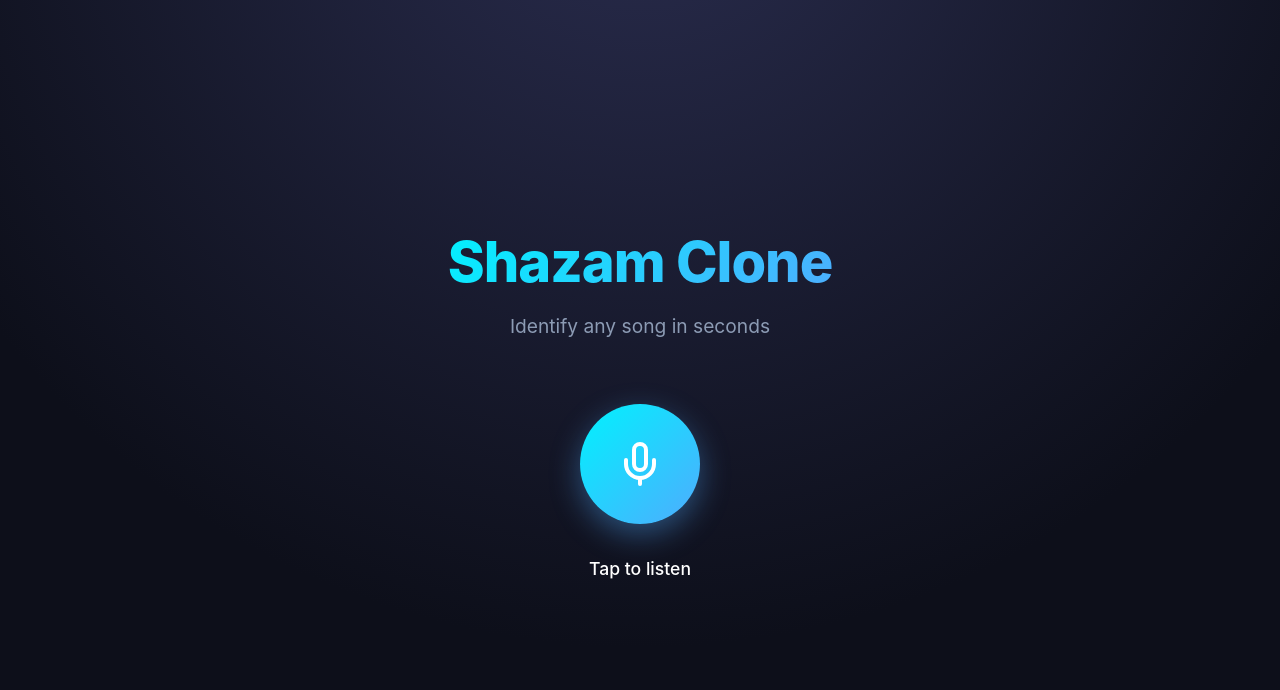
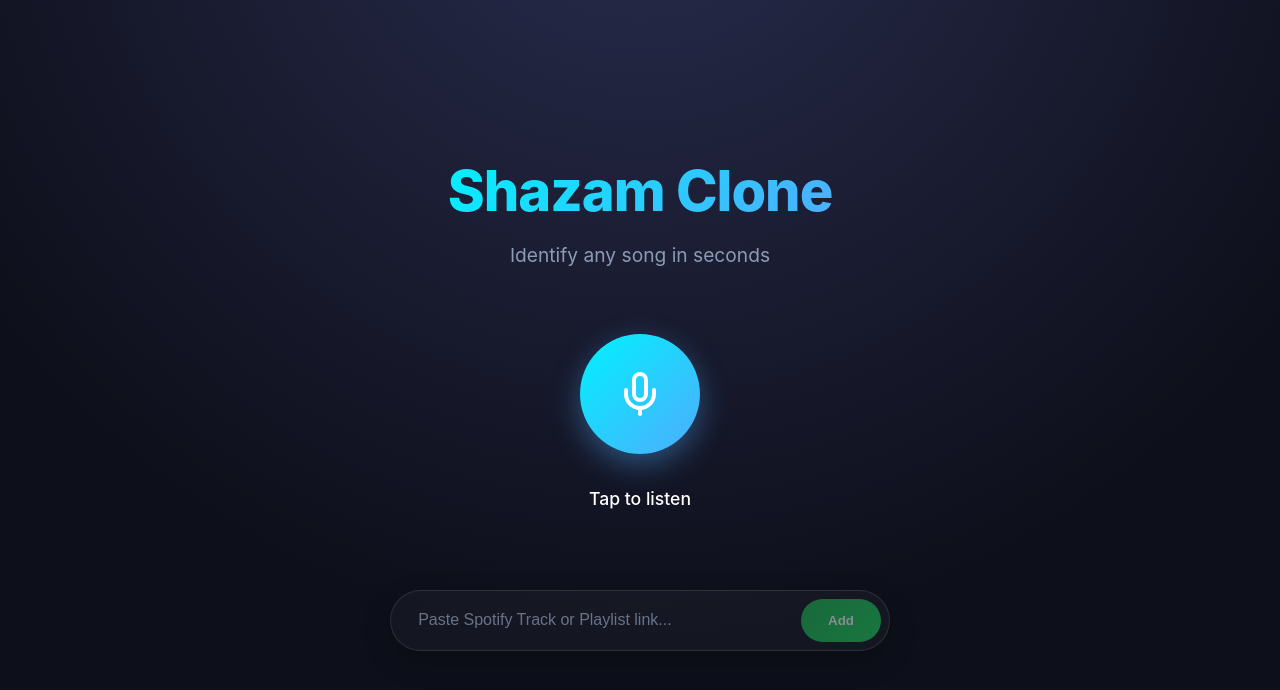
Before and after one commit to Sra1o/shazam-clone, a React (Vite) app in the folder frontend/: page / in a window 1280 px wide. Shown: the top 690 px of the page. Built offline with nearby package versions, Linux system fonts and the light colour scheme.

Commit message:
Spotify Link UI

```diff
--- a/frontend/src/App.tsx
+++ b/frontend/src/App.tsx
@@ -6,6 +6,11 @@ function App() {
   const [isProcessing, setIsProcessing] = useState(false);
   const [result, setResult] = useState<any>(null);
   const [error, setError] = useState<string | null>(null);
+
+  // Spotify Ingestion State
+  const [spotifyUrl, setSpotifyUrl] = useState('');
+  const [ingestStatus, setIngestStatus] = useState<'idle' | 'loading' | 'success' | 'error'>('idle');
+  const [ingestMessage, setIngestMessage] = useState('');
 
   const mediaRecorderRef = useRef<MediaRecorder | null>(null);
   const audioChunksRef = useRef<BlobPart[]>([]);
@@ -93,6 +98,41 @@ function App() {
     }
   };
 
+  const handleSpotifyIngest = async () => {
+    if (!spotifyUrl) return;
+    setIngestStatus('loading');
+    setIngestMessage('');
+
+    try {
+      const apiUrl = import.meta.env.VITE_API_URL || 'http://localhost:8000';
+      const response = await fetch(`${apiUrl}/ingest/spotify`, {
+        method: 'POST',
+        headers: { 'Content-Type': 'application/json' },
+        body: JSON.stringify({ url: spotifyUrl }),
+      });
+
+      const data = await response.json().catch(() => ({}));
+
+      if (!response.ok) {
+        throw new Error(data.detail || 'Failed to start ingestion');
+      }
+
+      setIngestStatus('success');
+      setIngestMessage(data.message);
+      setSpotifyUrl('');
+
+      // Clear success message after 5 seconds
+      setTimeout(() => {
+        setIngestStatus('idle');
+        setIngestMessage('');
+      }, 5000);
+
+    } catch (err: any) {
+      setIngestStatus('error');
+      setIngestMessage(err.message);
+    }
+  };
+
   return (
     <div className="app-container">
       <div>
@@ -133,6 +173,34 @@ function App() {
           {result.album && <div className="song-album">{result.album}</div>}
         </div>
       )}
+
+      {/* Spotify Ingestion Section */}
+      <div className="spotify-ingest-container">
+        <div className="spotify-input-wrapper">
+          <input
+            type="text"
+            className="spotify-input"
+            placeholder="Paste Spotify Track or Playlist link..."
+            value={spotifyUrl}
+            onChange={(e) => setSpotifyUrl(e.target.value)}
+            disabled={ingestStatus === 'loading'}
+          />
+          <button
+            className="spotify-btn"
+            onClick={handleSpotifyIngest}
+            disabled={!spotifyUrl || ingestStatus === 'loading'}
+          >
+            {ingestStatus === 'loading' ? <Loader2 className="animate-spin" size={20} /> : 'Add'}
+          </button>
+        </div>
+
+        {ingestMessage && (
+          <div className={`ingest-message ${ingestStatus}`}>
+            {ingestMessage}
+          </div>
+        )}
+      </div>
+
     </div>
   );
 }
--- a/frontend/src/index.css
+++ b/frontend/src/index.css
@@ -167,3 +167,89 @@ h1 {
   from { transform: rotate(0deg); }
   to { transform: rotate(360deg); }
 }
+
+.spotify-ingest-container {
+  margin-top: 3rem;
+  width: 100%;
+  max-width: 500px;
+  display: flex;
+  flex-direction: column;
+  gap: 1rem;
+  animation: slideUp 0.6s cubic-bezier(0.175, 0.885, 0.32, 1.275);
+}
+
+.spotify-input-wrapper {
+  display: flex;
+  gap: 0.5rem;
+  background: rgba(255, 255, 255, 0.03);
+  padding: 0.5rem;
+  border-radius: 50px;
+  border: 1px solid rgba(255, 255, 255, 0.1);
+  box-shadow: 0 10px 30px rgba(0, 0, 0, 0.2);
+  transition: all 0.3s ease;
+}
+
+.spotify-input-wrapper:focus-within {
+  border-color: rgba(79, 172, 254, 0.5);
+  box-shadow: 0 10px 30px rgba(79, 172, 254, 0.1);
+  background: rgba(255, 255, 255, 0.05);
+}
+
+.spotify-input {
+  flex: 1;
+  background: transparent;
+  border: none;
+  outline: none;
+  color: white;
+  padding: 0.8rem 1.2rem;
+  font-size: 1rem;
+}
+
+.spotify-input::placeholder {
+  color: #8c9bb4;
+  opacity: 0.7;
+}
+
+.spotify-btn {
+  background: linear-gradient(135deg, #1DB954 0%, #1ed760 100%);
+  border: none;
+  border-radius: 40px;
+  padding: 0 1.5rem;
+  color: white;
+  font-weight: 600;
+  cursor: pointer;
+  transition: all 0.2s ease;
+  display: flex;
+  align-items: center;
+  justify-content: center;
+  min-width: 80px;
+}
+
+.spotify-btn:hover:not(:disabled) {
+  transform: scale(1.05);
+  box-shadow: 0 5px 15px rgba(29, 185, 84, 0.4);
+}
+
+.spotify-btn:disabled {
+  opacity: 0.5;
+  cursor: not-allowed;
+}
+
+.ingest-message {
+  font-size: 0.9rem;
+  padding: 0.8rem;
+  border-radius: 12px;
+  animation: slideUp 0.3s ease-out;
+}
+
+.ingest-message.success {
+  color: #1ed760;
+  background: rgba(29, 185, 84, 0.1);
+  border: 1px solid rgba(29, 185, 84, 0.2);
+}
+
+.ingest-message.error {
+  color: #ffb199;
+  background: rgba(255, 8, 68, 0.1);
+  border: 1px solid rgba(255, 8, 68, 0.2);
+}
```
Also changed, not shown: 2 other files (tests, documents, lock files or other folders).
